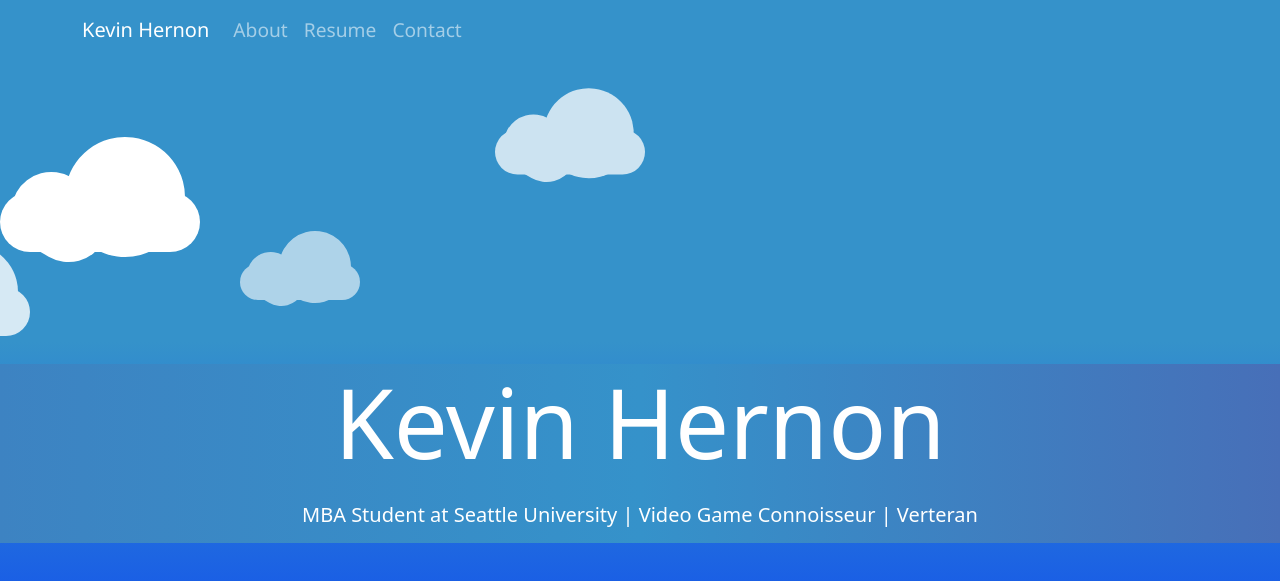
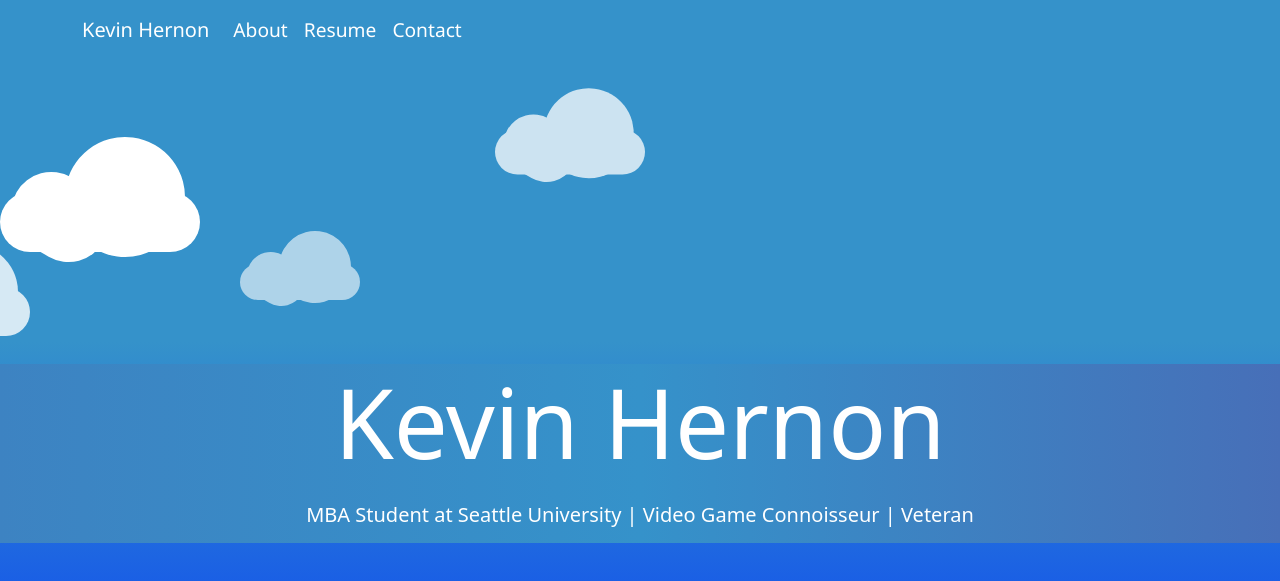
Before and after one commit to Tien96ng/kevin-hernon-site, a Next.js app: page / in a window 1280 px wide. Shown: the top 581 px of the page. Built offline with nearby package versions, Linux system fonts and the light colour scheme.

Commit message:
Add social links to work. Add nav links to work for pages.

```diff
--- a/src/components/NavBar.jsx
+++ b/src/components/NavBar.jsx
@@ -1,4 +1,5 @@
 import React, { useState } from 'react';
+import Link from 'next/link'
 import Container from 'react-bootstrap/Container';
 import Nav from 'react-bootstrap/Nav';
 import Navbar from 'react-bootstrap/Navbar';
@@ -15,11 +16,11 @@ function NavBar() {
     <>
       <Navbar id="navbar" className={style.overall} variant="dark" sticky="top">
         <Container>
-          <Navbar.Brand href="#home">Kevin Hernon</Navbar.Brand>
+          <Navbar.Brand href="/">Kevin Hernon</Navbar.Brand>
           <Nav className="me-auto">
-            <Nav.Link href="#home">About</Nav.Link>
-            <Nav.Link href="#features" onClick={handleShow}>Resume</Nav.Link>
-            <Nav.Link href="#pricing">Contact</Nav.Link>
+            <Nav.Link href="/about">About</Nav.Link>
+            <Nav.Link onClick={handleShow}>Resume</Nav.Link>
+            <Nav.Link href="/contact">Contact</Nav.Link>
           </Nav>
         </Container>
       </Navbar>
--- a/src/pages/index.tsx
+++ b/src/pages/index.tsx
@@ -1,10 +1,11 @@
 import type { NextPage } from 'next'
+import Link from 'next/link'
 import React from 'react';
 import Head from 'next/head'
 import styles from '../../styles/Home.module.css'
 import { FontAwesomeIcon } from '@fortawesome/react-fontawesome'
 import { faYoutubeSquare, faFacebook, faLinkedin } from '@fortawesome/free-brands-svg-icons';
-import { Button }  from 'react-bootstrap';
+import { Button } from 'react-bootstrap';
 
 
 const Home: NextPage = () => {
@@ -19,16 +20,24 @@ const Home: NextPage = () => {
       <main className={styles.whiteText}>
         <section className={styles.header}>
           <h1 className={styles.head}> Kevin Hernon </h1>
-          <h5 className={styles.subHead}> MBA Student at Seattle University | Video Game Connoisseur | Verteran </h5>
+          <h5 className={styles.subHead}> MBA Student at Seattle University | Video Game Connoisseur | Veteran </h5>
         </section>
 
         <section className={`${styles.social} ${styles.center}`}>
-          <FontAwesomeIcon icon={faLinkedin} size="4x" fixedWidth />
-          <FontAwesomeIcon icon={faYoutubeSquare} size="4x" fixedWidth />
-          <FontAwesomeIcon icon={faFacebook} size="4x" fixedWidth />
+          <a href="https://www.linkedin.com/in/kevinhernon253/" target="_blank">
+            <FontAwesomeIcon className={styles.socialLinks} icon={faLinkedin} size="4x" fixedWidth />
+          </a>
+          <a href="https://www.youtube.com/channel/UCbpd4e0-9xS2_FOVCAhueHg" target="_blank">
+            <FontAwesomeIcon icon={faYoutubeSquare} size="4x" fixedWidth />
+          </a>
+          <a href="https://www.facebook.com/kevin.hernon.1" target="_blank">
+            <FontAwesomeIcon icon={faFacebook} size="4x" fixedWidth />
+          </a>
         </section>
         <div className={`${styles.center}`}>
+          <Link href="/about">
           <Button variant="outline-light" size="lg"> More About Me </Button>
+          </Link>
         </div>
 
       </main>
--- a/styles/globals.css
+++ b/styles/globals.css
@@ -18,3 +18,7 @@ body {
   width: 100%;
   color: white;
 }
+
+a {
+  color: white !important;
+}
```
